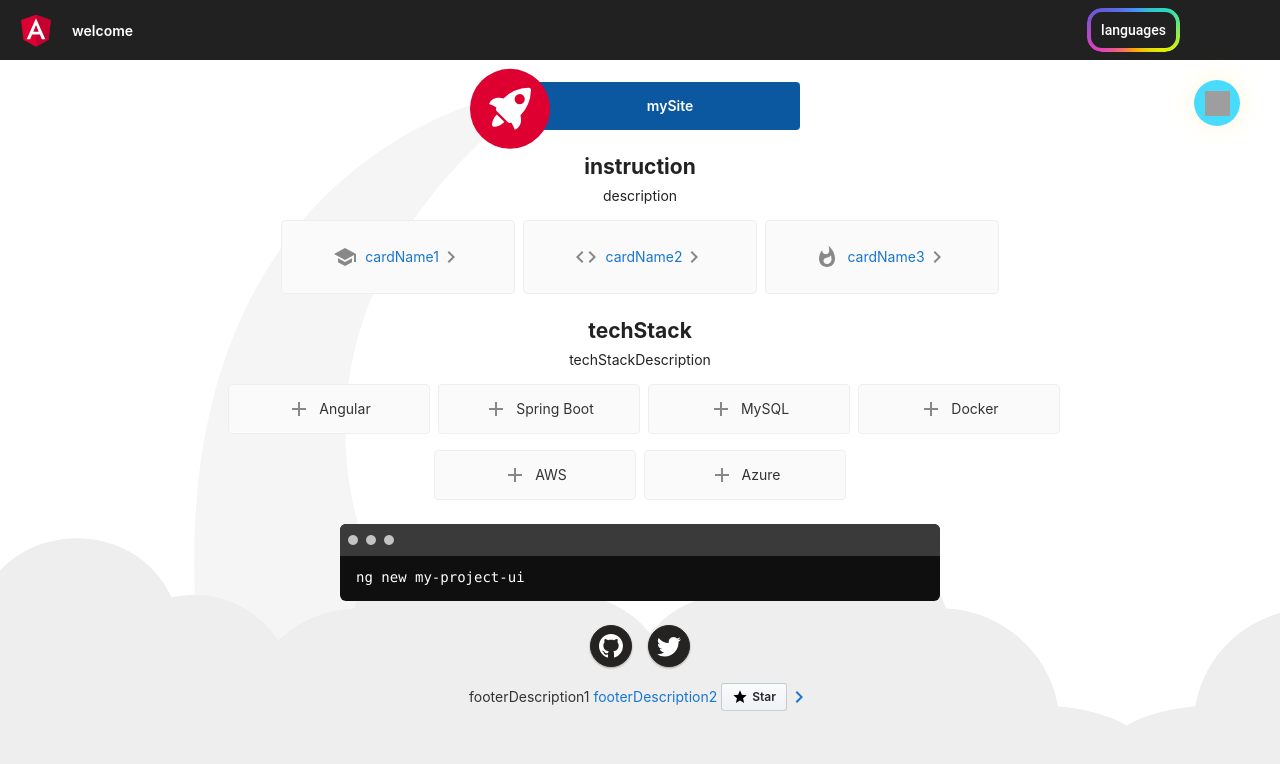
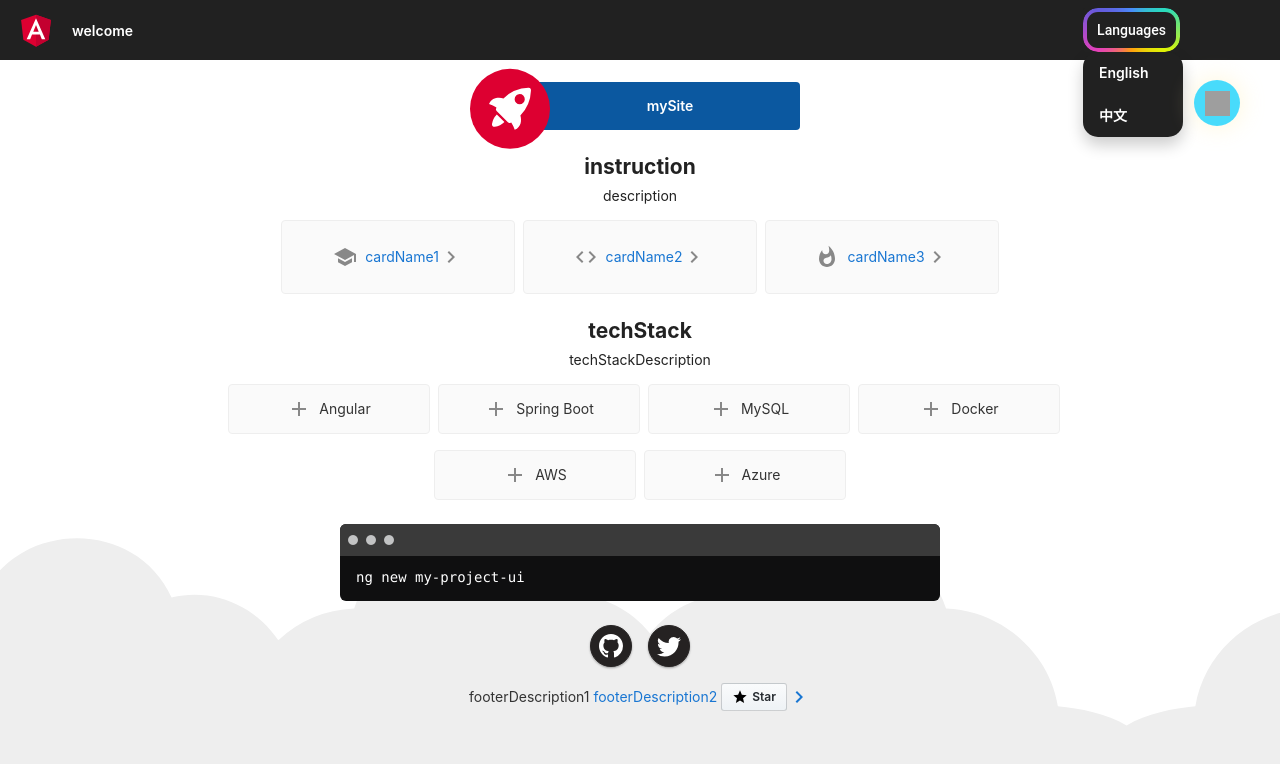
Before and after one commit to HaolunWang/allen-wang-me, an Angular app: page / in a window 1280 px wide. Shown: the top 764 px of the page. Built offline with nearby package versions, Linux system fonts and the light colour scheme; no server answers; grey boxes are pictures that could not be loaded.

Commit message:
try to make button disappear after click dropdown

```diff
--- a/src/app/app.component.css
+++ b/src/app/app.component.css
@@ -291,6 +291,7 @@
  }
 /* drop down button above */
 
+/* drop down list below */
 .dropdown {
   position: relative;
   display: inline-block;
@@ -299,7 +300,8 @@
 .dropdown-content {
   /* border-radius: 10px 100px / 120px; */
   border-radius: 15px;
-  display: none;
+  /* display: none; */
+  display: block;
   position: absolute;
   /* right: 0; */
   right: auto;
@@ -326,9 +328,14 @@
   background-color: grey;
 }
 
-.dropdown:hover .dropdown-content {
+/* .dropdown:hover means if cursor moveout from dropdown, dropdown disappears; dropdown appears if cursor movein to dropdown */
+/* .dropdown:hover .dropdown-content {
   display: block;
-}
+} */
+
+/* .dropdown .dropdown-content {
+  display: block;
+} */
 
 /* .dropdown:hover .dropbtn {
   background-color: #4CAF50;
--- a/src/app/app.component.html
+++ b/src/app/app.component.html
@@ -33,12 +33,17 @@
       <button (click)="setLang('i18n-en.json')">English</button>
     </div> -->
     <div class="dropdown" style="float:right;">
-      <button class="dropbtn">{{ languages | translate }}</button>
-      <div class="dropdown-content">
-      <a (click)="setLang('i18n-en.json')">English</a>
-      <a (click)="setLang('i18n-cn.json')">中文</a>
+      <!-- <button class="dropbtn">{{ languages | translate }}</button> -->
+      <button class="dropbtn" (click)="showDropdownList()" (blur)="hideDropdownList('')">Languages</button>
+      <!-- The blur event is triggered when an element loses its focus. In this case, blur triggered when click outside the current button. -->
+      <div id="dropdownlist" class="dropdown-content">
+        <!-- *ngIf="showDropdown" will impact the setLang call API func func below, as will close/disappear this div so that cannot call API-->
+      <!-- (click)="showOrHideDropdownList()" and *ngIf="showDropdown" is new added -->
+      <a (click)="hideDropdownList('i18n-en.json')">English</a>
+      <a (click)="hideDropdownList('i18n-cn.json')">中文</a>
       </div>
     </div>
+
     <input class="dark-light" (click)="toggleDarkTheme()" type="checkbox" id="dark-light" name="dark-light"/>
       <label for="dark-light"></label>
 
@@ -99,10 +104,10 @@
 
     <span>{{ mySite | translate}}</span>
 
-    <svg id="rocket-smoke" xmlns="http://www.w3.org/2000/svg" width="516.119" height="1083.632" viewBox="0 0 516.119 1083.632">
+    <!-- <svg id="rocket-smoke" xmlns="http://www.w3.org/2000/svg" width="516.119" height="1083.632" viewBox="0 0 516.119 1083.632">
       <title>Rocket Ship Smoke</title>
       <path id="Path_40" data-name="Path 40" d="M644.6,141S143.02,215.537,147.049,870.207s342.774,201.755,342.774,201.755S404.659,847.213,388.815,762.2c-27.116-145.51-11.551-384.124,271.9-609.1C671.15,139.365,644.6,141,644.6,141Z" transform="translate(-147.025 -140.939)" fill="#f5f5f5"/>
-    </svg>
+    </svg> -->
 
   </div>
 
--- a/src/app/app.component.ts
+++ b/src/app/app.component.ts
@@ -1,4 +1,4 @@
-import { Component, OnInit } from '@angular/core';
+import { AfterViewInit, Component, ElementRef, OnInit, ViewChild } from '@angular/core';
 import { TranslateService } from './i18n/translate.service';
 
 @Component({
@@ -6,15 +6,21 @@
   templateUrl: './app.component.html',
   styleUrls: ['./app.component.css']
 })
-export class AppComponent implements OnInit {
+export class AppComponent implements OnInit, AfterViewInit {
 
-  constructor(private translateService: TranslateService) {
+  constructor(private translateService: TranslateService, private elementRef: ElementRef) {
     console.log(translateService.data);
   }
 
-  setLang(lang: string) {
-    console.log(lang);
-    this.translateService.use(lang);
+  ngOnInit(): void {
+    const prefersDark = window.matchMedia("(prefers-color-scheme: dark)");
+    document.body.classList.toggle('dark-theme', prefersDark.matches);
+  }
+
+  // work with hideDropdownList()
+  ngAfterViewInit() {
+    this.dropdownClass = this.elementRef.nativeElement.querySelector('.dropdown-content');
+    console.log(this.dropdownClass.style.display);
   }
 
   welcome = 'welcome';
@@ -31,9 +37,67 @@
   footerDescription1 = 'footerDescription1';
   footerDescription2 = 'footerDescription2';
 
-  ngOnInit(): void {
-    const prefersDark = window.matchMedia("(prefers-color-scheme: dark)");
-    document.body.classList.toggle('dark-theme', prefersDark.matches);
+  showDropdown:boolean = false;
+  dropdownClass: any;
+  // @ViewChild("sampleComponent") sampleComponent: ElementRef<any>;
+
+  setLang(lang: string) {
+    console.log(lang);
+    this.translateService.use(lang);
+  }
+
+  // show or hide dropdown list after clicking button - implement by normal way in Angular
+  showOrHideDropdownList() {
+    this.showDropdown = !this.showDropdown;
+    console.log("showDropdown: " + this.showDropdown);
+  }
+
+  showOrHideDropdownList1(lang: string) {
+    this.setLang(lang);
+    this.showDropdown = !this.showDropdown;
+    console.log("showDropdown: " + this.showDropdown);
+  }
+
+  //hide dropdown list after clicking dropdown option - implement by manipulate HTML element
+  hideDropdownList(lang: string) { // ? means parameter lang IS OPTIONAL
+    // this.dropdownClass.style.display = 'none';
+
+
+    // console.log("this.dropdownList.style.display: " + this.dropdownClass.style.display);
+    // if (this.dropdownClass.style.display === 'none') {
+    //   this.dropdownClass.style.display = 'block';
+    // } else if (this.dropdownClass.style.display === 'block') {
+    //   this.dropdownClass.style.display = 'none';
+    // }
+
+    console.log(lang);
+    this.setLang(lang);
+    var x = document.getElementById("dropdownlist");
+    if (x != null) {
+      console.log("before: " + x.style.display);
+      x.style.display = "none";
+      console.log("after: " + x.style.display);
+    }
+
+    // var x = document.getElementById("dropdownlist");
+    // if (x != null && x.style.display === "none") {
+    //   console.log(x.style.display);
+    //   x.style.display = "block";
+    // } else if (x != null && x.style.display === "block") {
+    //   console.log(x.style.display);
+    //   x.style.display = "none";
+    // }
+  }
+
+  showDropdownList() {
+    var x = document.getElementById("dropdownlist");
+    if (x != null) {
+      console.log("before: " + x.style.display);
+      x.style.display = "block";
+      console.log("after: " + x.style.display);
+    }
+
+    // this.dropdownClass.style.display = 'block';
   }
 
   toggleDarkTheme(): void {
```
